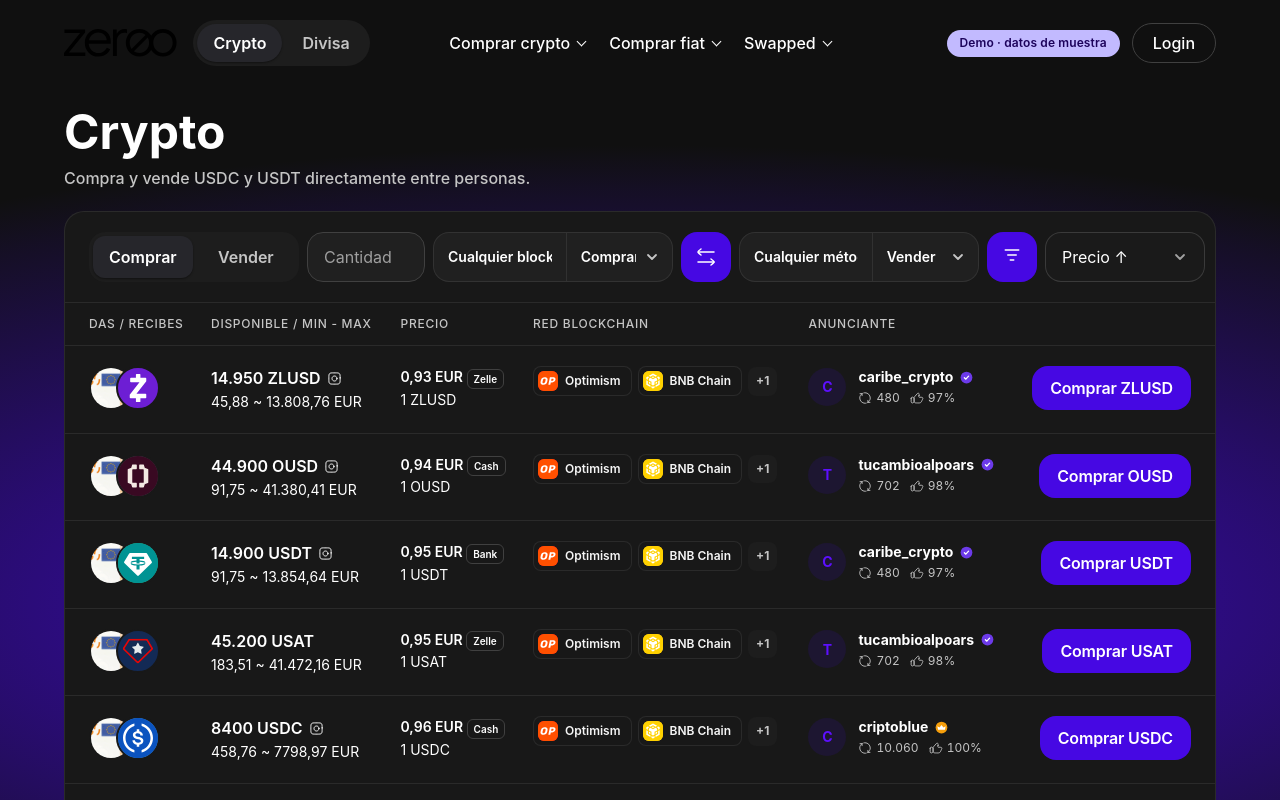
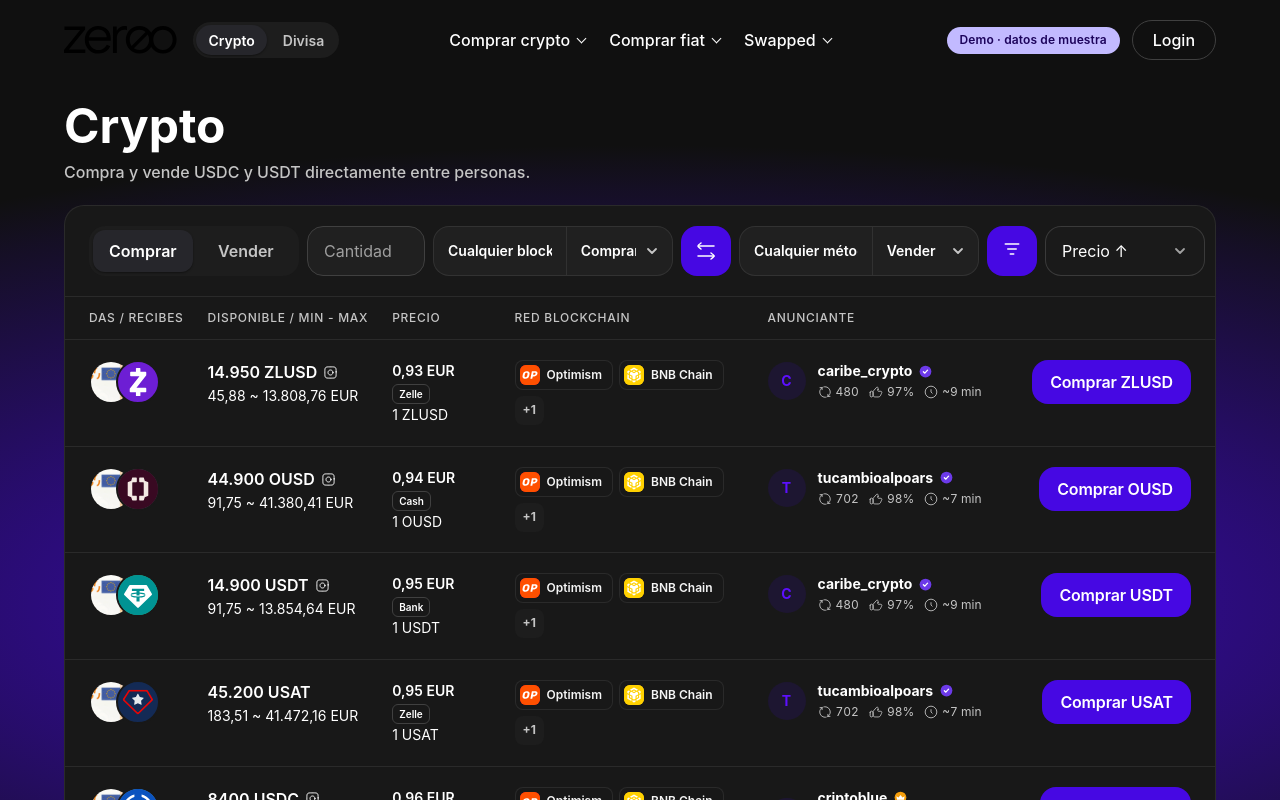
Before and after one commit to hojasdesign-bit/peetoo, a React (Vite) app: page / in a window 1280 px wide. Both pictures are taken after a click on the tab "Crypto". Shown: the top 800 px of the page. Built offline with nearby package versions, Linux system fonts and the light colour scheme; a web font is replaced by a local one.

Commit message:
Interruptor Crypto/Divisa compacto + tiempo promedio de finalizacion del anunciante

```diff
--- a/src/App.jsx
+++ b/src/App.jsx
@@ -71,12 +71,16 @@ const abbrevNum = (n) => {
   return fmt2(n);
 };
 const uniq = (arr) => [...new Set(arr)].sort();
+// Tiempo promedio de finalización por anunciante, en minutos (dato demo,
+// igual que las operaciones y el porcentaje: no viene de las ofertas).
+const AVG_COMPLETION_MIN = { criptoblue: 2, yosusenador: 4, tucambioalpoars: 7, habana_p2p: 3, caribe_crypto: 9 };
 const toTrader = (o) => ({
   name: o.advertiser_name,
   verified: o.advertiser_verified,
   verification: o.advertiser_premium ? 'premium' : 'standard',
   trades: o.advertiser_trades,
   completion: o.advertiser_completion,
+  avgCompletion: AVG_COMPLETION_MIN[o.advertiser_name] ?? null,
 });
 const DepositIcon = (
   <svg width="15" height="15" viewBox="0 0 24 24" fill="none" aria-label="Depósito en garantía realizado">
@@ -1084,6 +1088,7 @@ const swapDasMax = orderSide === 'sell' ? (selected?.max_amount ?? 0) / (selecte
               options={[{ value: 'crypto', label: 'Crypto' }, { value: 'divisa', label: 'Divisa' }]}
               value={marketSegment}
               onChange={goToMarketSegment}
+              size="sm"
               className="market-seg"
             />
           </span>
@@ -1170,6 +1175,7 @@ const swapDasMax = orderSide === 'sell' ? (selected?.max_amount ?? 0) / (selecte
               options={[{ value: 'crypto', label: 'Crypto' }, { value: 'divisa', label: 'Divisa' }]}
               value={marketSegment}
               onChange={goToMarketSegment}
+              size="sm"
               className="drawer-market-seg"
             />
             <button
--- a/src/ds/components/SegmentedControl/SegmentedControl.jsx
+++ b/src/ds/components/SegmentedControl/SegmentedControl.jsx
@@ -11,12 +11,13 @@ export function SegmentedControl({
   value,
   onChange,
   tone = 'neutral',
+  size = 'md',
   ariaLabel,
   className = '',
   ...rest
 }) {
   return (
-    <div className={cn(styles.root, className)} role="tablist" aria-label={ariaLabel} {...rest}>
+    <div className={cn(styles.root, size === 'sm' && styles.small, className)} role="tablist" aria-label={ariaLabel} {...rest}>
       {options.map((opt) => {
         const active = opt.value === value;
         return (
--- a/src/ds/components/SegmentedControl/SegmentedControl.module.css
+++ b/src/ds/components/SegmentedControl/SegmentedControl.module.css
@@ -26,6 +26,10 @@
 }
 
 .seg:hover { color: var(--cds-ink); }
+
+/* Variante compacta: solo para el interruptor Crypto/Divisa. */
+.small { padding: 3px; }
+.small .seg { height: 30px; padding: 0 12px; font-size: var(--cds-text-body-sm); }
 .seg:focus-visible { outline: none; box-shadow: var(--cds-focus-ring); }
 
 .active {
--- a/src/ds/components/TraderCell/TraderCell.jsx
+++ b/src/ds/components/TraderCell/TraderCell.jsx
@@ -7,6 +7,14 @@ import { VerifiedBadge } from '../VerifiedBadge/VerifiedBadge.jsx';
 export const ExchangeIcon = (
   <svg width="14" height="14" viewBox="0 0 24 24" fill="none" aria-hidden="true">
   <path d="M16.9767 19.5C19.4017 17.8876 21 15.1305 21 12C21 7.02944 16.9706 3 12 3C11.3126 3 10.6432 3.07706 10 3.22302M16.9767 19.5V16M16.9767 19.5H20.5M7 4.51555C4.58803 6.13007 3 8.87958 3 12C3 16.9706 7.02944 21 12 21C12.6874 21 13.3568 20.9229 14 20.777M7 4.51555V8M7 4.51555H3.5" stroke="currentColor" strokeWidth="1.5" strokeLinecap="round" strokeLinejoin="round"/>
+  </svg>
+);
+// clock-01 de HugeIcons (paquete oficial @hugeicons/core-free-icons),
+// mismo grosor 1.5 que ExchangeIcon y ThumbIcon.
+export const ClockIcon = (
+  <svg width="14" height="14" viewBox="0 0 24 24" fill="none" aria-hidden="true">
+    <circle cx="12" cy="12" r="10" stroke="currentColor" strokeWidth="1.5" />
+    <path d="M12 8V12L14 14" stroke="currentColor" strokeWidth="1.5" strokeLinecap="round" strokeLinejoin="round" />
   </svg>
 );
 export const ThumbIcon = (
@@ -22,7 +30,7 @@ export const ThumbIcon = (
  * con operaciones y porcentaje completado. Con `href` enlaza al perfil.
  */
 export function TraderCell({ trader = {}, href, className = '', ...rest }) {
-  const { name = '', avatarSrc, verified = false, verification = 'standard', tier, trades, completion, score, online } = trader;
+  const { name = '', avatarSrc, verified = false, verification = 'standard', tier, trades, completion, avgCompletion, score, online } = trader;
   const Tag = href ? 'a' : 'div';
   return (
     <Tag href={href} className={cn(styles.cell, href && styles.link, className)} {...rest}>
@@ -33,7 +41,7 @@ export function TraderCell({ trader = {}, href, className = '', ...rest }) {
           {verified && <VerifiedBadge variant={verification} size={15} />}
           {tier && <span className={styles.tier}>{tier}</span>}
         </span>
-        {(trades != null || completion != null) && (
+        {(trades != null || completion != null || avgCompletion != null) && (
           <span className={styles.meta}>
             {trades != null && (
               <span className={styles.metaItem}>
@@ -47,6 +55,12 @@ export function TraderCell({ trader = {}, href, className = '', ...rest }) {
                 {completion}%
               </span>
             )}
+            {avgCompletion != null && (
+              <span className={styles.metaItem} title={`Tiempo promedio de finalización: ~${avgCompletion} min`}>
+                {ClockIcon}
+                ~{avgCompletion} min
+              </span>
+            )}
           </span>
         )}
       </span>
```
Also changed, not shown: src/assets/icons/clock-01.svg (added).
